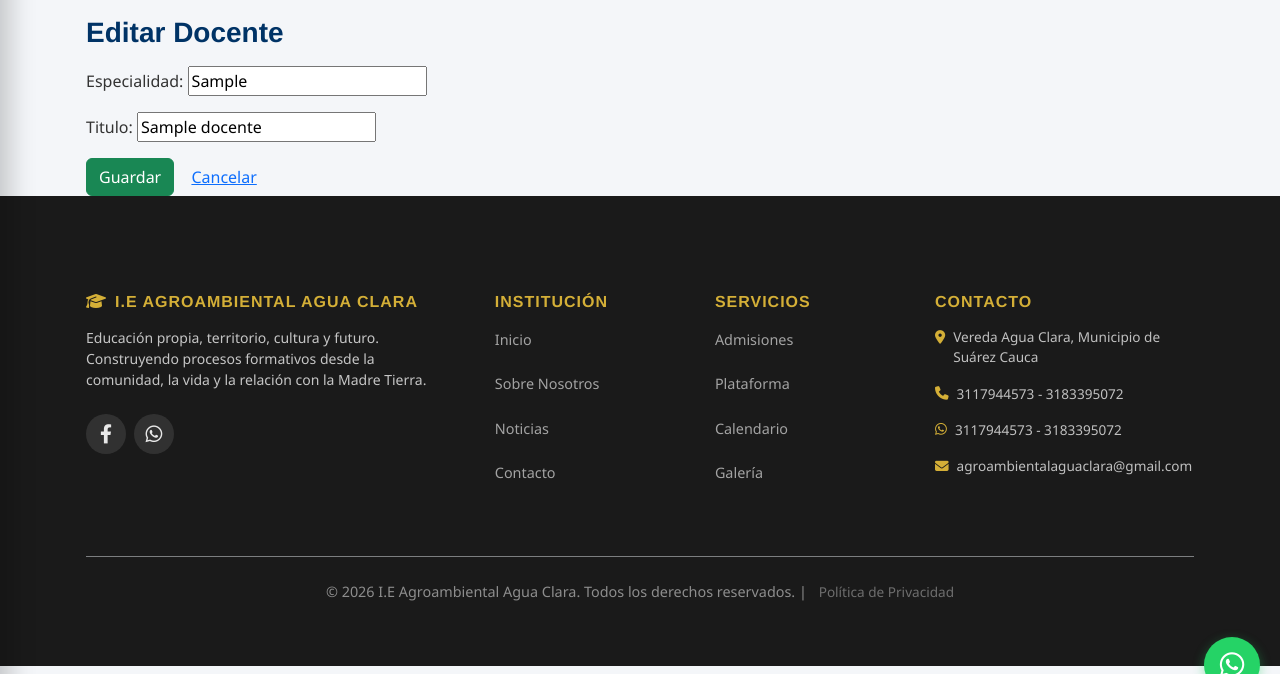
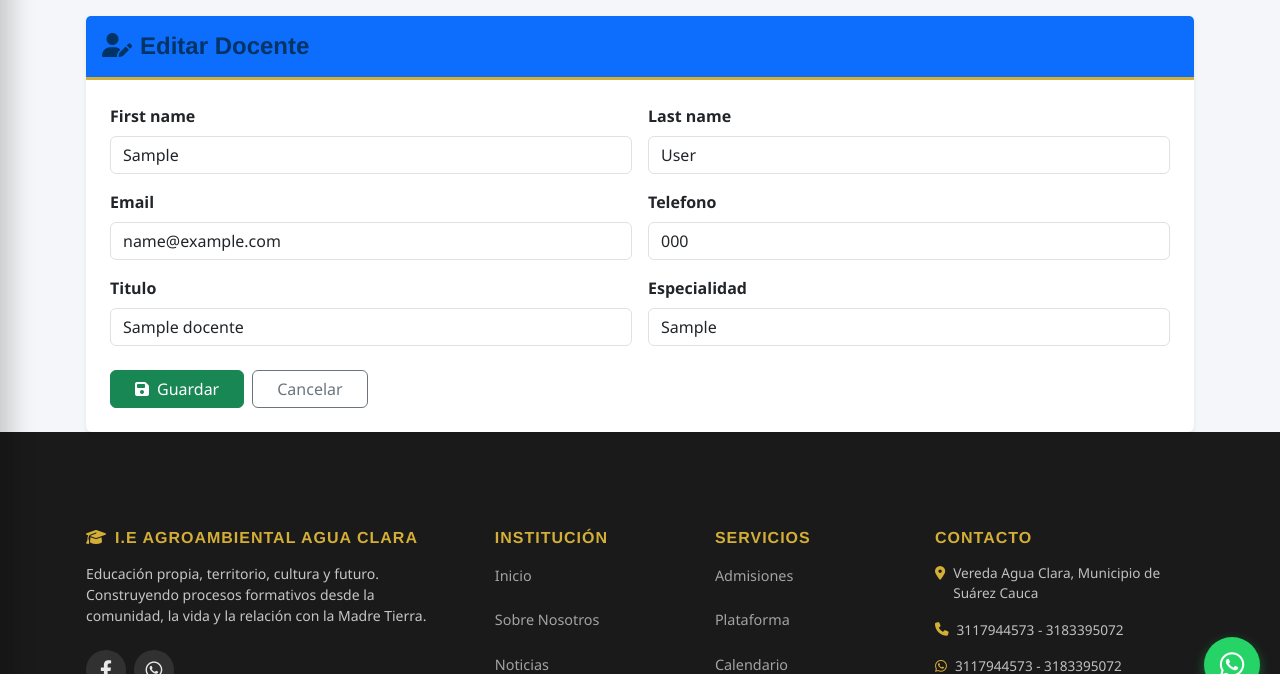
Before and after one commit to andres9119/ieagroambientalaguaclara, a Django app: page /docentes/docente/1/editar/ in a window 1280 px wide. Shown: the part 87-761 px from the top of the page. Run offline with Django 5.2, Linux system fonts and the light colour scheme; a user stored in the database is signed in; tables that the repository leaves empty hold one stand-in row (values such as "Sample post").

Commit message:
fix: login button style, facebook url, tipo doc RC, grados en letras, eliminar curso/docente, creditos materia, certificado

```diff
--- a/academico/forms.py
+++ b/academico/forms.py
@@ -2,6 +2,29 @@ from django import forms
 from .models import Curso, Materia, CursoMateria
 from docentes.models import Docente
 from django import forms as djforms
+
+GRADO_CHOICES = [
+    ('', '---------'),
+    ('Preescolar', 'Preescolar'),
+    ('Primero', 'Primero'),
+    ('Segundo', 'Segundo'),
+    ('Tercero', 'Tercero'),
+    ('Cuarto', 'Cuarto'),
+    ('Quinto', 'Quinto'),
+    ('Sexto', 'Sexto'),
+    ('Séptimo', 'Séptimo'),
+    ('Octavo', 'Octavo'),
+    ('Noveno', 'Noveno'),
+    ('Décimo', 'Décimo'),
+    ('Once', 'Once'),
+]
+
+NIVEL_CHOICES = [
+    ('', '---------'),
+    ('Básica Primaria', 'Básica Primaria'),
+    ('Básica Secundaria', 'Básica Secundaria'),
+    ('Media Técnica', 'Media Técnica'),
+]
 
 PERIODOS = (
     ('1','Periodo 1'),
@@ -27,11 +50,10 @@ class MateriaForm(forms.ModelForm):
                                               widget=forms.SelectMultiple(attrs={'class':'form-select','size':'6'}))
     class Meta:
         model = Materia
-        fields = ['nombre','descripcion','creditos','area','docentes']
+        fields = ['nombre','descripcion','area','docentes']
         widgets = {
             'nombre': forms.TextInput(attrs={'class':'form-control'}),
             'descripcion': forms.Textarea(attrs={'class':'form-control','rows':'3'}),
-            'creditos': forms.NumberInput(attrs={'class':'form-control','min':'0'}),
             'area': forms.TextInput(attrs={'class':'form-control'}),
         }
 
@@ -43,22 +65,20 @@ class CursoCreateForm(forms.ModelForm):
     anio_lectivo = djforms.IntegerField(initial=2026, widget=djforms.NumberInput(attrs={'class':'form-control'}))
     docente_universal = forms.ModelChoiceField(queryset=Docente.objects.all(), required=False, widget=forms.Select(attrs={'class':'form-select'}), help_text='Asignar un mismo docente a todas las materias seleccionadas')
     tutor = forms.ModelChoiceField(queryset=Docente.objects.all(), required=False, widget=forms.Select(attrs={'class':'form-select'}), help_text='Tutor responsable del curso (útil para Preescolar)')
+    def __init__(self, *args, **kwargs):
+        super().__init__(*args, **kwargs)
+        self.fields['nombre'] = forms.ChoiceField(choices=GRADO_CHOICES, widget=forms.Select(attrs={'class':'form-select'}))
+        self.fields['nivel'] = forms.ChoiceField(choices=NIVEL_CHOICES, widget=forms.Select(attrs={'class':'form-select'}))
+
     class Meta:
         model = Curso
         fields = ['nombre','descripcion','nivel','materias','tutor']
         widgets = {
-            'nombre': forms.TextInput(attrs={'class':'form-control'}),
             'descripcion': forms.Textarea(attrs={'class':'form-control','rows':'2'}),
-            'nivel': forms.TextInput(attrs={'class':'form-control'}),
         }
 
 
 class CursoEditForm(forms.ModelForm):
-    nivel = forms.ChoiceField(choices=[
-        ('PREESCOLAR', 'Preescolar'),
-        ('BASICA_PRIMARIA', 'Básica Primaria'),
-        ('BACHILLERATO', 'Bachillerato'),
-    ], widget=forms.Select(attrs={'class': 'form-select'}))
     materias = forms.ModelMultipleChoiceField(
         queryset=Materia.objects.all(), required=False,
         widget=forms.CheckboxSelectMultiple(attrs={'class': 'form-check-input'}),
@@ -73,9 +93,9 @@ class CursoEditForm(forms.ModelForm):
                   'hora_inicio_jornada', 'hora_fin_jornada', 'duracion_clase', 'num_descansos',
                   'descanso1_min', 'descanso2_min', 'descanso3_min']
         widgets = {
-            'nombre': forms.TextInput(attrs={'class': 'form-control'}),
+            'nombre': forms.Select(attrs={'class': 'form-select'}),
             'descripcion': forms.Textarea(attrs={'class': 'form-control', 'rows': '3'}),
-            'nivel': forms.TextInput(attrs={'class': 'form-control'}),
+            'nivel': forms.Select(attrs={'class': 'form-select'}),
             'sede': forms.Select(attrs={'class': 'form-select'}),
             'tutor': forms.Select(attrs={'class': 'form-select'}),
             'duracion_clase': forms.NumberInput(attrs={'class': 'form-control', 'min': '1'}),
@@ -87,6 +107,8 @@ class CursoEditForm(forms.ModelForm):
 
     def __init__(self, *args, **kwargs):
         super().__init__(*args, **kwargs)
+        self.fields['nombre'] = forms.ChoiceField(choices=GRADO_CHOICES, widget=forms.Select(attrs={'class': 'form-select'}))
+        self.fields['nivel'] = forms.ChoiceField(choices=NIVEL_CHOICES, widget=forms.Select(attrs={'class': 'form-select'}))
         if self.instance and self.instance.pk:
             self.fields['materias'].initial = self.instance.curso_materias.values_list('materia_id', flat=True)
 
--- a/academico/models.py
+++ b/academico/models.py
@@ -18,9 +18,9 @@ class Sede(models.Model):
 
 
 class Curso(models.Model):
-    nombre = models.CharField(max_length=50, verbose_name="Nombre del Curso", help_text="Ej: 10A, 11B, Preescolar")
+    nombre = models.CharField(max_length=50, verbose_name="Grado")
     descripcion = models.TextField(blank=True, verbose_name="Descripción")
-    nivel = models.CharField(max_length=20, blank=True, verbose_name="Nivel", help_text="Ej: Primaria, Bachillerato")
+    nivel = models.CharField(max_length=50, verbose_name="Nivel")
     tutor = models.ForeignKey('docentes.Docente', on_delete=models.SET_NULL, null=True, blank=True, related_name='cursos_tutor', verbose_name="Titular del Curso")
     sede = models.ForeignKey(Sede, on_delete=models.CASCADE, related_name='cursos', null=True, blank=True, verbose_name="Sede")
     hora_inicio_jornada = models.TimeField(null=True, blank=True, verbose_name="Hora de inicio de jornada")
--- a/academico/urls.py
+++ b/academico/urls.py
@@ -15,5 +15,6 @@ urlpatterns = [
     path('materia/<int:pk>/editar/', MateriaUpdateView.as_view(), name='materia_editar'),
     path('curso/<int:curso_id>/asignar-docentes/', views.asignar_docentes_curso, name='asignar_docentes_curso'),
     path('curso/<int:curso_id>/promocionar/', views.promocionar_curso, name='promocionar_curso'),
+    path('curso/<int:pk>/eliminar/', views.eliminar_curso, name='eliminar_curso'),
     path('curso/<int:curso_id>/horarios/', views.horarios_curso, name='horarios_curso'),
 ]
--- a/docentes/forms.py
+++ b/docentes/forms.py
@@ -1,4 +1,5 @@
 from django import forms
+from .models import Docente
 from estudiantes.models import Actividad, NotaActividad
 from django.contrib.auth import get_user_model
 
@@ -32,3 +33,37 @@ class DocenteCreateForm(forms.Form):
         if User.objects.filter(username=username).exists():
             raise forms.ValidationError('El nombre de usuario ya existe')
         return username
+
+
+class DocenteEditForm(forms.ModelForm):
+    first_name = forms.CharField(max_length=150, required=False, widget=forms.TextInput(attrs={'class': 'form-control'}))
+    last_name = forms.CharField(max_length=150, required=False, widget=forms.TextInput(attrs={'class': 'form-control'}))
+    email = forms.EmailField(required=False, widget=forms.EmailInput(attrs={'class': 'form-control'}))
+    telefono = forms.CharField(max_length=30, required=False, widget=forms.TextInput(attrs={'class': 'form-control'}))
+
+    class Meta:
+        model = Docente
+        fields = ['especialidad', 'titulo']
+        widgets = {
+            'especialidad': forms.TextInput(attrs={'class': 'form-control'}),
+            'titulo': forms.TextInput(attrs={'class': 'form-control'}),
+        }
+
+    def __init__(self, *args, **kwargs):
+        super().__init__(*args, **kwargs)
+        if self.instance and self.instance.pk and self.instance.usuario:
+            self.fields['first_name'].initial = self.instance.usuario.first_name
+            self.fields['last_name'].initial = self.instance.usuario.last_name
+            self.fields['email'].initial = self.instance.usuario.email
+            self.fields['telefono'].initial = self.instance.usuario.telefono
+
+    def save(self, commit=True):
+        docente = super().save(commit=commit)
+        user = docente.usuario
+        user.first_name = self.cleaned_data.get('first_name', '')
+        user.last_name = self.cleaned_data.get('last_name', '')
+        user.email = self.cleaned_data.get('email', '')
+        user.telefono = self.cleaned_data.get('telefono', '')
+        if commit:
+            user.save()
+        return docente
--- a/docentes/urls.py
+++ b/docentes/urls.py
@@ -1,7 +1,7 @@
 from django.urls import path
 from . import views
 from .views import MisCursosView, actividades_lista, actividad_crear, actividad_calificar, crear_docente
-from .views import DocenteListView, DocenteUpdateView
+from .views import DocenteListView, DocenteUpdateView, eliminar_docente
 
 urlpatterns = [
     path('mis-cursos/', MisCursosView.as_view(), name='mis_cursos'),
@@ -10,6 +10,7 @@ urlpatterns = [
     path('crear-docente/', crear_docente, name='crear_docente'),
     path('lista-docentes/', DocenteListView.as_view(), name='docentes_list'),
     path('docente/<int:pk>/editar/', DocenteUpdateView.as_view(), name='docente_editar'),
+    path('docente/<int:pk>/eliminar/', eliminar_docente, name='eliminar_docente'),
     path('asignacion/<int:asignacion_id>/panel/', views.panel_control_curso, name='panel_control_curso'),
     path('asignacion/<int:asignacion_id>/calificar/', views.calificar_periodos, name='calificar_periodos'),
     path('asignacion/<int:asignacion_id>/asistencia/', views.gestionar_asistencia, name='gestionar_asistencia'),
--- a/docentes/views.py
+++ b/docentes/views.py
@@ -10,7 +10,7 @@ from django.utils import timezone
 from django.urls import reverse_lazy, reverse
 from .models import Docente
 from django.contrib.auth import get_user_model
-from .forms import ActividadForm
+from .forms import ActividadForm, DocenteEditForm
 from django.views.generic.edit import CreateView
 from django.urls import reverse_lazy
 from django import forms as djforms
@@ -470,7 +470,7 @@ class DocenteListView(LoginRequiredMixin, UserPassesTestMixin, ListView):
 
 class DocenteUpdateView(LoginRequiredMixin, UserPassesTestMixin, UpdateView):
     model = Docente
-    fields = ['especialidad', 'titulo']
+    form_class = DocenteEditForm
     template_name = 'docentes/docente_form.html'
 
     def get_success_url(self):
@@ -484,6 +484,22 @@ class DocenteUpdateView(LoginRequiredMixin, UserPassesTestMixin, UpdateView):
         messages.error(self.request, 'Corrija los errores en el formulario.')
         return super().form_invalid(form)
 
+
+@login_required
+@user_passes_test(lambda u: u.is_authenticated and (u.rol == 'admin' or u.is_superuser))
+def eliminar_docente(request, pk):
+    docente = get_object_or_404(Docente, pk=pk)
+    nombre = docente.usuario.get_full_name() or docente.usuario.username
+    if request.method == 'POST':
+        docente.usuario.delete()
+        messages.success(request, f'Docente "{nombre}" eliminado correctamente.')
+        return redirect('docentes_list')
+    return render(request, 'academico/confirmar_eliminar.html', {
+        'object': docente,
+        'titulo': 'Eliminar Docente',
+        'mensaje': f'¿Estás seguro de eliminar al docente "{nombre}"? También se eliminará su usuario.',
+        'cancelar_url': 'docentes_list',
+    })
 
 @login_required
 def calificar_disciplina(request, curso_id):
--- a/estudiantes/models.py
+++ b/estudiantes/models.py
@@ -34,6 +34,7 @@ class Estudiante(models.Model):
         ('CC', 'C.C'),
         ('CE', 'C.E'),
         ('PA', 'Pasaporte'),
+        ('RC', 'R.C'),
     )
 
     GENERO_CHOICES = (
--- a/institucion/views.py
+++ b/institucion/views.py
@@ -154,6 +154,8 @@ class DocumentosListView(TemplateView):
             while CertificadoEmitido.objects.filter(codigo=codigo).exists():
                 codigo = str(random.randint(1000000000, 9999999999))
 
+            sede_nombre = curso.sede.nombre if curso and curso.sede else (getattr(get_info(), 'sede_principal', '') or 'Sede Principal')
+
             cert = CertificadoEmitido.objects.create(
                 codigo=codigo,
                 estudiante_nombre=estudiante.usuario.get_full_name() or estudiante.usuario.username,
@@ -162,7 +164,7 @@ class DocumentosListView(TemplateView):
                 grado=curso.nombre if curso else 'Sin Curso',
                 nivel=curso.nivel if curso else '',
                 anio=timezone.now().year,
-                sede=getattr(get_info(), 'sede_principal', '') or 'Sede Principal',
+                sede=sede_nombre,
             )
 
             estudiante.save()
--- a/templates/academico/cursos_list.html
+++ b/templates/academico/cursos_list.html
@@ -26,6 +26,7 @@
           <a href="{% url 'asignar_docentes_curso' curso.pk %}" class="btn btn-sm btn-outline-info me-1"><i class="fas fa-users-cog"></i> Asignar Docentes</a>
           <a href="{% url 'promocionar_curso' curso.pk %}" class="btn btn-sm btn-outline-info text-nowrap me-1"><i class="fas fa-arrow-right"></i> Promocionar</a>
           <a href="{% url 'curso_editar' curso.pk %}" class="btn btn-sm btn-outline-secondary"><i class="fas fa-edit"></i> Editar</a>
+          <a href="{% url 'eliminar_curso' curso.pk %}" class="btn btn-sm btn-outline-danger"><i class="fas fa-trash"></i></a>
         </div>
       </div>
     {% empty %}
--- a/templates/base.html
+++ b/templates/base.html
@@ -187,7 +187,7 @@
                         </ul>
                     </div>
                     {% else %}
-                    <a href="{% url 'login' %}" class="btn btn-primary btn-sm px-3 rounded-pill shadow-sm">Iniciar Sesión</a>
+                    <a href="{% url 'login' %}" class="btn-login-nav"><i class="fas fa-sign-in-alt"></i> Iniciar Sesión</a>
                     {% endif %}
 
                     <button class="navbar-toggler border-0 p-1" type="button" data-bs-toggle="collapse" data-bs-target="#navMenu" aria-controls="navMenu" aria-expanded="false" aria-label="Toggle navigation">
@@ -234,7 +234,7 @@
                         <h5 class="fw-bold mb-3"><i class="fas fa-graduation-cap me-2 text-secondary-custom"></i>I.E Agroambiental Agua Clara</h5>
                         <p class="small opacity-75">Educación propia, territorio, cultura y futuro. Construyendo procesos formativos desde la comunidad, la vida y la relación con la Madre Tierra.</p>
                         <div class="d-flex gap-2 mt-3 mt-lg-4">
-                            <a href="https://www.facebook.com/people/IE-Agroambiental-Agua-Clara/61574432785403/" target="_blank" class="social-icon"><i class="fab fa-facebook-f"></i></a>
+                            <a href="https://www.facebook.com/agroambientalaguaclara" target="_blank" class="social-icon"><i class="fab fa-facebook-f"></i></a>
                             <a href="https://wa.me/573117944573" target="_blank" class="social-icon"><i class="fab fa-whatsapp"></i></a>
                         </div>
                     </div>
--- a/templates/docentes/docente_form.html
+++ b/templates/docentes/docente_form.html
@@ -11,12 +11,54 @@
 
 {% block content %}
 <div class="container">
-  <h3>Editar Docente</h3>
-  <form method="post" class="mt-3">
-    {% csrf_token %}
-    {{ form.as_p }}
-    <button class="btn btn-success">Guardar</button>
-    <a href="{% url 'docentes_list' %}" class="btn btn-link">Cancelar</a>
-  </form>
+  <div class="card shadow-sm border-0">
+    <div class="card-header bg-primary text-white py-3">
+      <h4 class="mb-0"><i class="fas fa-user-edit me-2"></i>Editar Docente</h4>
+    </div>
+    <div class="card-body p-4">
+      <form method="post">
+        {% csrf_token %}
+        {% if form.errors %}
+        <div class="alert alert-danger">
+          <strong>Corrige los siguientes errores:</strong>
+          <ul class="mb-0">
+            {% for field in form %}{% for error in field.errors %}<li>{{ field.label }}: {{ error }}</li>{% endfor %}{% endfor %}
+            {% for error in form.non_field_errors %}<li>{{ error }}</li>{% endfor %}
+          </ul>
+        </div>
+        {% endif %}
+        <div class="row g-3">
+          <div class="col-md-6">
+            <label class="form-label fw-semibold">{{ form.first_name.label }}</label>
+            {{ form.first_name }}
+          </div>
+          <div class="col-md-6">
+            <label class="form-label fw-semibold">{{ form.last_name.label }}</label>
+            {{ form.last_name }}
+          </div>
+          <div class="col-md-6">
+            <label class="form-label fw-semibold">{{ form.email.label }}</label>
+            {{ form.email }}
+          </div>
+          <div class="col-md-6">
+            <label class="form-label fw-semibold">{{ form.telefono.label }}</label>
+            {{ form.telefono }}
+          </div>
+          <div class="col-md-6">
+            <label class="form-label fw-semibold">{{ form.titulo.label }}</label>
+            {{ form.titulo }}
+          </div>
+          <div class="col-md-6">
+            <label class="form-label fw-semibold">{{ form.especialidad.label }}</label>
+            {{ form.especialidad }}
+          </div>
+        </div>
+        <div class="mt-4 d-flex gap-2">
+          <button type="submit" class="btn btn-success px-4"><i class="fas fa-save me-2"></i>Guardar</button>
+          <a href="{% url 'docentes_list' %}" class="btn btn-outline-secondary px-4">Cancelar</a>
+        </div>
+      </form>
+    </div>
+  </div>
 </div>
 {% endblock %}
--- a/templates/institucion/certificado_estudios_pdf.html
+++ b/templates/institucion/certificado_estudios_pdf.html
@@ -184,7 +184,6 @@
     <hr class="header-divider">
 
     <div class="location-date-top">
-        {{ sede }}, {{ municipio }} - {{ departamento }}<br>
         Fecha: {{ fecha|date:"d/m/Y" }}
     </div>
 
@@ -238,8 +237,8 @@
     </table>
 
     <div class="footer-info">
-        {{ nombre_colegio }} "REPUBLICA DE COLOMBIA"<br>
-        {{ departamento }} - {{ municipio }} - {{ sede }}<br>
+        {{ nombre_colegio }}<br>
+        {{ municipio }} - {{ departamento }}<br>
         C&oacute;digo DANE: {{ dane }} - NIT: {{ nit }} - Resoluci&oacute;n: {{ resolucion }}
     </div>
 
```
Also changed, not shown: academico/views.py (+16 -0 lines), estudiantes/management/commands/importar_estudiantes_excel.py (+5 -4 lines), static/css/styles.css (+29 -0 lines), templates/academico/confirmar_eliminar.html (added, +34 -0 lines), templates/docentes/docentes_list.html (+4 -3 lines), academico/migrations/0012_alter_curso_nivel_alter_curso_nombre_and_more.py (added), estudiantes/migrations/0018_alter_estudiante_tipo_documento.py (added).
